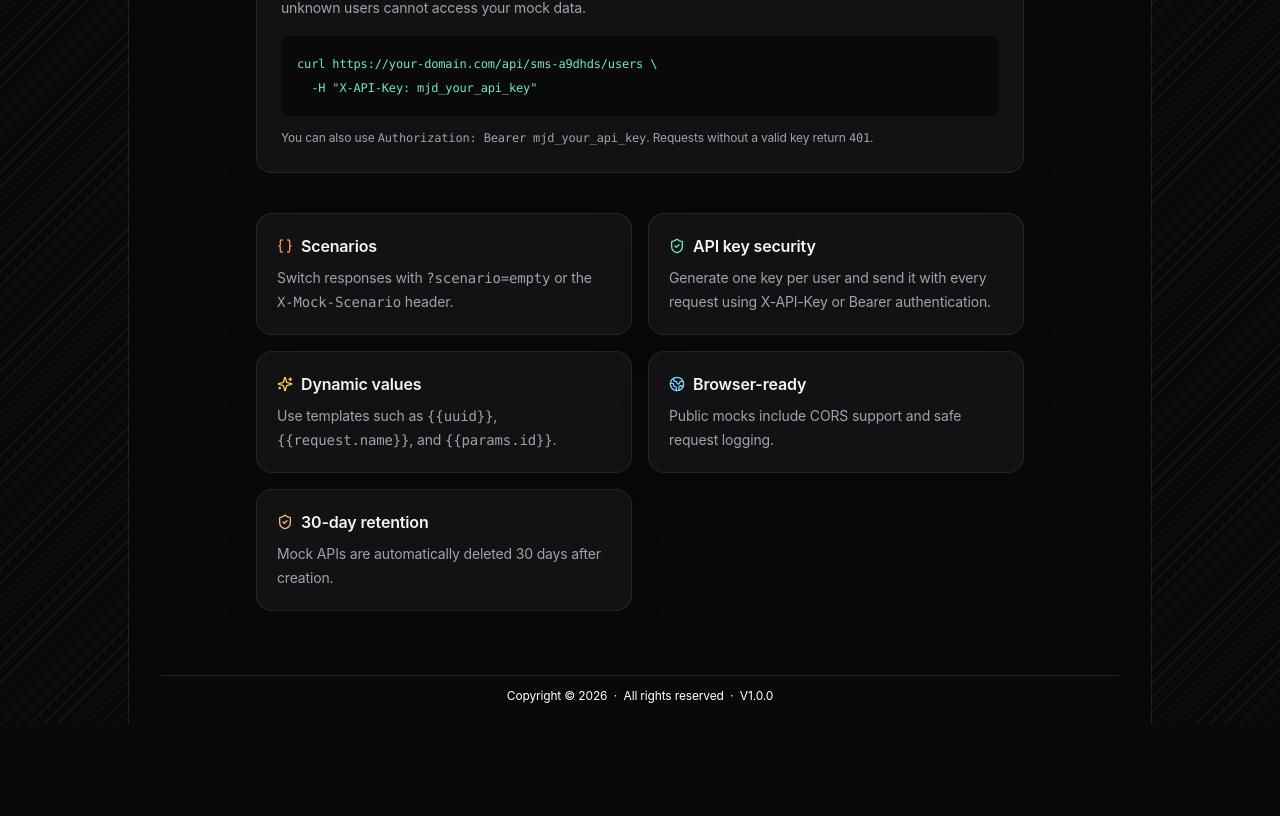
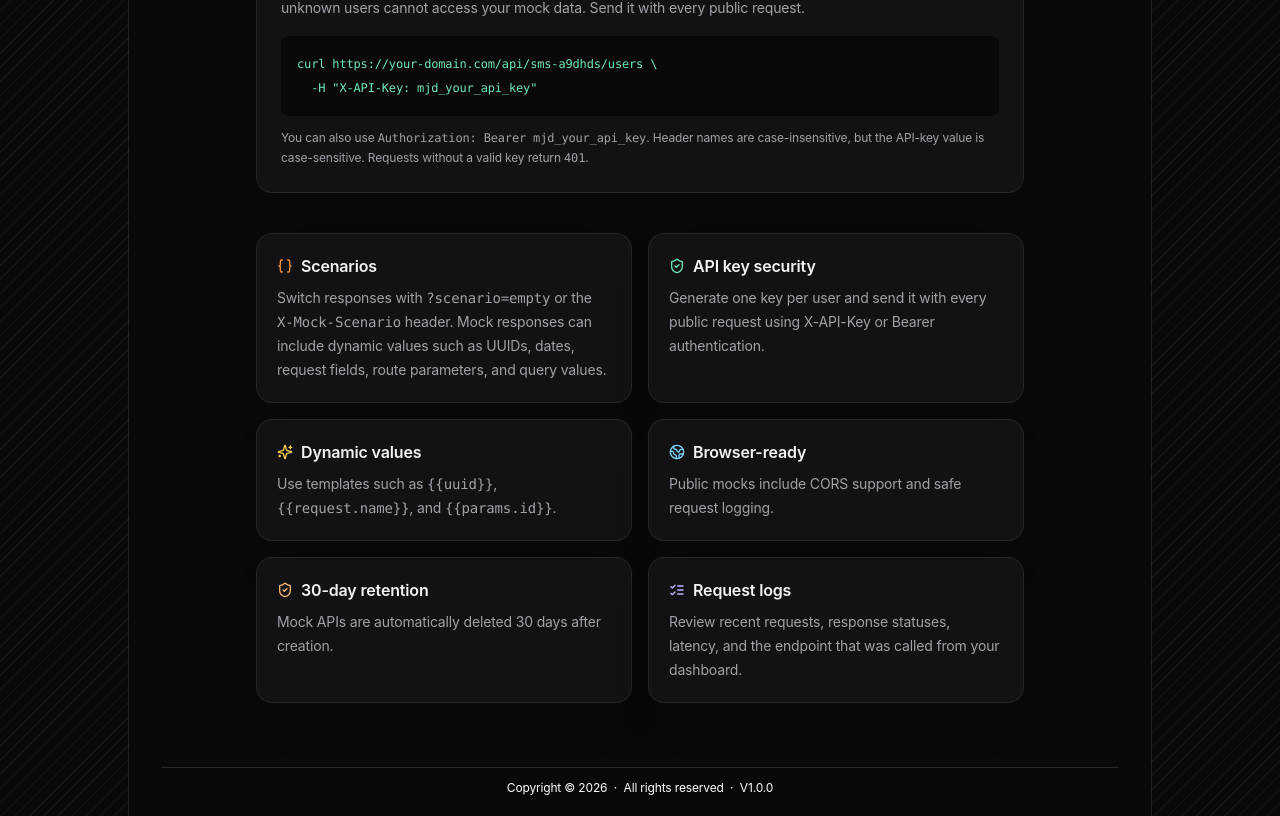
Before and after one commit to chochkimhour/mock-json-data, a Next.js app: page /docs in a window 1280 px wide. Shown: the part 1300-2116 px from the top of the page. Before the commit the page ends 2024 px from the top, so only its background shows below. Built offline with nearby package versions, Linux system fonts and the light colour scheme.

Commit message:
Clean code

```diff
--- a/src/app/docs/page.tsx
+++ b/src/app/docs/page.tsx
@@ -124,12 +124,13 @@ X-API-Key: mjd_your_api_key
           <p className="muted mt-2 text-sm leading-6">
             Generate one key from the dashboard workspace panel. The same key
             protects every API you create, so unknown users cannot access your
-            mock data.
+            mock data. Send it with every public request.
           </p>
           <pre className="mt-4 overflow-x-auto rounded-lg bg-zinc-950 p-4 text-xs leading-6 text-emerald-300">{`curl https://your-domain.com/api/sms-a9dhds/users \\\n  -H "X-API-Key: mjd_your_api_key"`}</pre>
           <p className="muted mt-3 text-xs leading-5">
             You can also use <code>Authorization: Bearer mjd_your_api_key</code>
-            . Requests without a valid key return <code>401</code>.
+            . Header names are case-insensitive, but the API-key value is
+            case-sensitive. Requests without a valid key return <code>401</code>.
           </p>
         </section>
         <div className="mt-10 grid gap-4 sm:grid-cols-2">
@@ -144,7 +145,9 @@ X-API-Key: mjd_your_api_key
             </h2>
             <p className="muted mt-2 text-sm leading-6">
               Switch responses with <code>?scenario=empty</code> or the{" "}
-              <code>X-Mock-Scenario</code> header.
+              <code>X-Mock-Scenario</code> header. Mock responses can include
+              dynamic values such as UUIDs, dates, request fields, route
+              parameters, and query values.
             </p>
           </section>
           <section className="panel p-5">
@@ -157,8 +160,8 @@ X-API-Key: mjd_your_api_key
               API key security
             </h2>
             <p className="muted mt-2 text-sm leading-6">
-              Generate one key per user and send it with every request using
-              X-API-Key or Bearer authentication.
+              Generate one key per user and send it with every public request
+              using X-API-Key or Bearer authentication.
             </p>
           </section>
           <section className="panel p-5">
@@ -198,6 +201,20 @@ X-API-Key: mjd_your_api_key
               Mock APIs are automatically deleted 30 days after creation.
             </p>
           </section>
+          <section className="panel p-5">
+            <h2 className="flex items-center gap-2 font-semibold">
+              <ListChecks
+                size={16}
+                className="text-violet-300"
+                aria-hidden="true"
+              />
+              Request logs
+            </h2>
+            <p className="muted mt-2 text-sm leading-6">
+              Review recent requests, response statuses, latency, and the
+              endpoint that was called from your dashboard.
+            </p>
+          </section>
         </div>
       </div>
       <footer className="mt-auto flex items-center justify-center border-t border-zinc-800 pb-2 pt-3 text-center text-xs text-zinc-500">
--- a/src/app/page.tsx
+++ b/src/app/page.tsx
@@ -47,7 +47,7 @@ export default function Home() {
           </h1>
           <p className="muted mt-5 max-w-lg text-base leading-7 sm:text-lg">
             Design, test, and share realistic GET API mocks in seconds—with
-            custom JSON responses, scenarios, validation, and a live URL.
+            custom JSON responses, scenarios, templates, and a live URL.
           </p>
           <div className="mt-5 flex max-w-lg items-start gap-2.5 border-l-2 border-orange-400/70 pl-3 text-xs leading-5 text-zinc-400">
             <Clock3
@@ -103,9 +103,9 @@ export default function Home() {
           Call your mock API in seconds.
         </h2>
         <p className="muted mt-2 max-w-2xl text-sm leading-6">
-          Generate one API key in your dashboard and send it with every request.
-          Your key protects all of your APIs and keeps unknown users from
-          accessing your mock data.
+          Generate one API key in your dashboard and send it with every public
+          request. Your key protects all of your APIs and keeps unknown users
+          from accessing your mock data.
         </p>
         <code className="home-security-code mt-4 block overflow-x-auto rounded-lg bg-zinc-950 p-3 text-xs text-emerald-300">
           X-API-Key: mjd_your_api_key
@@ -116,8 +116,8 @@ export default function Home() {
           ["Real endpoints", "Call your mocks from any HTTP client."],
           ["Scenarios", "Switch behaviour with a header or query parameter."],
           [
-            "Stateful data",
-            "Build believable CRUD flows with resettable data.",
+            "Dynamic responses",
+            "Use templates for UUIDs, dates, request fields, and query values.",
           ],
         ].map(([title, text]) => (
           <article className="panel p-5" key={title}>
```
Also changed, not shown: 1 other file (tests, documents, lock files or other folders).
